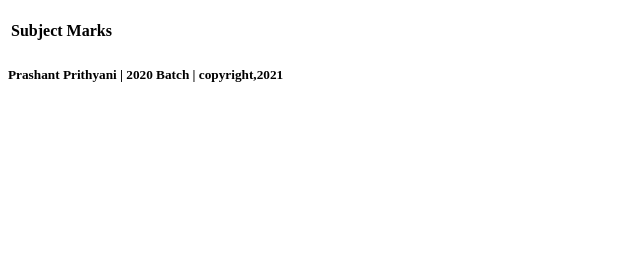
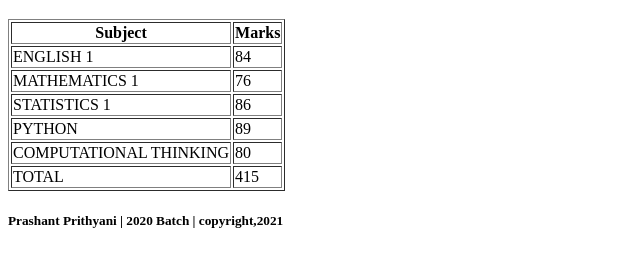
Before and after one commit to yellowflash1777/MAD-1, a plain HTML site: page Lab2/academics.html in a window 1280 px wide. Shown: the part 87-354 px from the top of the page, without its empty margins (0-640 px from the left). Drawn offline with Linux system fonts and the light colour scheme.

Commit message:
updated files

```diff
--- a/Lab2/academics.html
+++ b/Lab2/academics.html
@@ -17,14 +17,35 @@
     </div>
         <div class="main">
             <h1>Mark Sheet</h1>
-  <table>
+  <table border="1">
       <tr>
           <th>Subject</th>
           <th>Marks</th>
       </tr>
       <tr>
-
-      </tr>
+        <td>ENGLISH 1</td>
+        <td>84</td>
+    </tr>
+    <tr>
+        <td>MATHEMATICS 1</td>
+        <td>76</td>
+    </tr>
+    <tr>
+        <td>STATISTICS 1</td>
+        <td>86</td>
+    </tr>
+    <tr>
+        <td>PYTHON</td>
+        <td>89</td>
+    </tr>
+    <tr>
+        <td>COMPUTATIONAL THINKING</td>
+        <td>80</td>
+    </tr>
+    <tr>
+        <td>TOTAL</td>
+        <td>415</td>
+    </tr>
   </table>
           </div>
           <div class = "footer" >
```
Also changed, not shown: Lab2/contact.html (+8 -4 lines), Lab2/personal.html (+12 -9 lines), Lab2/resume.html (+2 -5 lines), 1 other file.
